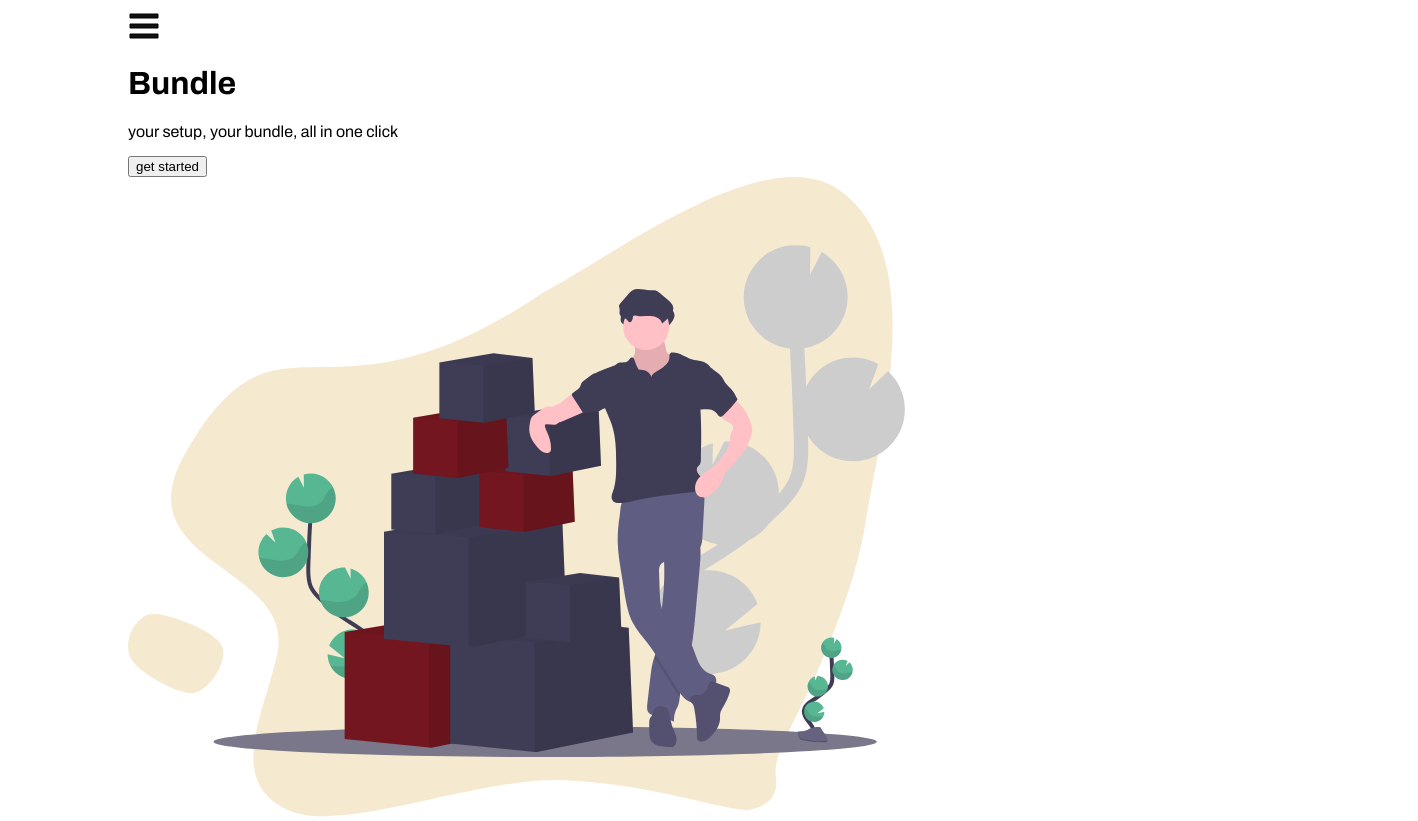
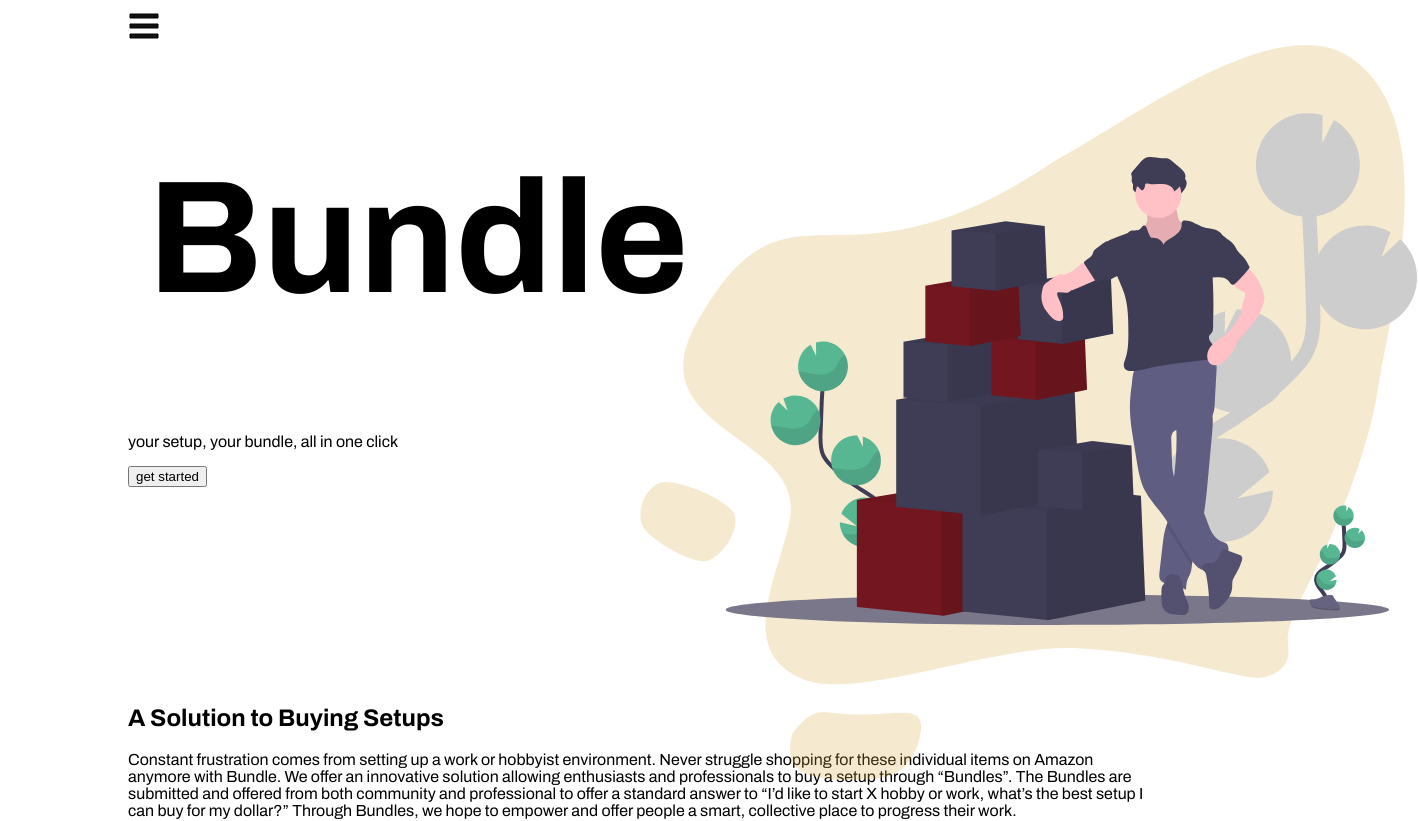
Before and after one commit to ij2872/bundle, a React (Create React App) app in the folder bundleapp/: page / in a window 1280 px wide. Shown: the top 821 px of the page, 1418 px wide, since content can reach past the window. Built offline with nearby package versions, Linux system fonts and the light colour scheme.

Commit message:
update home page css

```diff
--- a/bundleapp/src/Components/Home/home.css
+++ b/bundleapp/src/Components/Home/home.css
@@ -0,0 +1,15 @@
+header {
+    height: 80vh;
+    display: flex;
+    justify-content: space-around;
+}
+
+.hero-text {
+    font-family: "Archivo", sans-serif;
+    font-size: 10rem;
+    transform: translateX(1.2rem);
+}
+
+.hero-image {
+    transform: translateX(-1.8rem);
+}
--- a/bundleapp/src/Components/Home/index.js
+++ b/bundleapp/src/Components/Home/index.js
@@ -14,13 +14,13 @@ const Home = props => {
     <div>
       <header>
         <div>
-          <h1>Bundle</h1>
+          <h1 className="hero-text">Bundle</h1>
           <p>
             your setup, your bundle, <span>all in one click</span>
           </p>
           <button>get started</button>
         </div>
-        <div>
+        <div className="hero-image">
             <img src={heroIllustration} />
         </div>
       </header>
```
